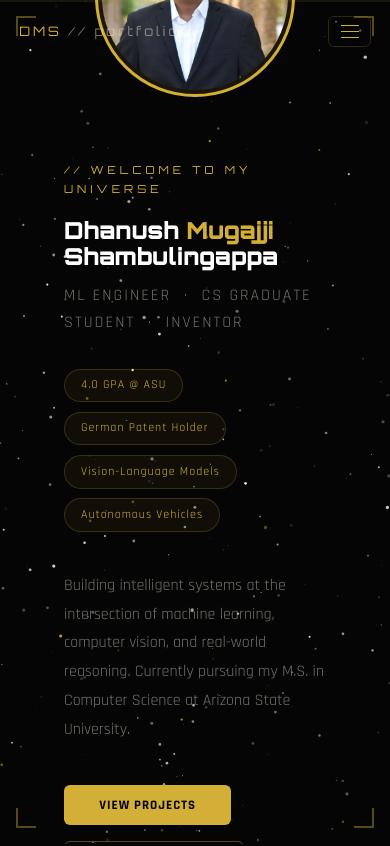
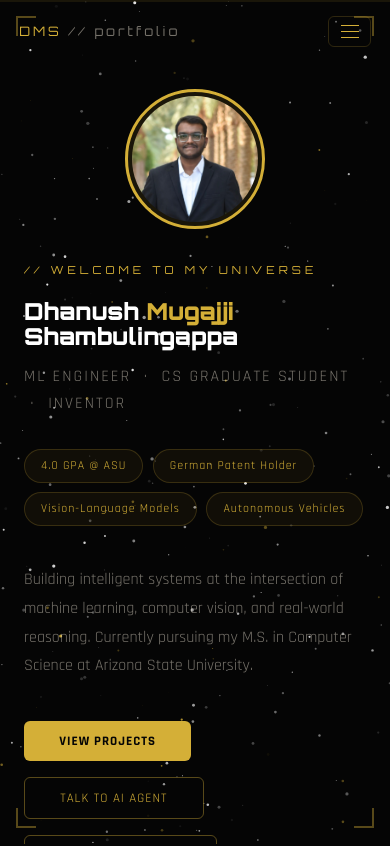
Before and after one commit to DhanushMugajjiShambulingappa/Dhanush-portfolio, a React (Create React App) app: page / in a window 390 px wide. Shown: the top 846 px of the page. Built offline with nearby package versions, Linux system fonts and the light colour scheme.

Commit message:
AI Update

```diff
--- a/src/index.css
+++ b/src/index.css
@@ -126,4 +126,17 @@ body {
     text-align: center !important;
     padding-top: 5rem !important;
   }
+
+  .hero-content {
+    flex-direction: column !important;
+    padding: 8rem 1.5rem 2rem !important;
+    text-align: center !important;
+    gap: 2rem !important;
+  }
+
+  .hero-photo {
+    width: 140px !important;
+    height: 140px !important;
+    margin-top: 2rem !important;
+  }
 }
```
